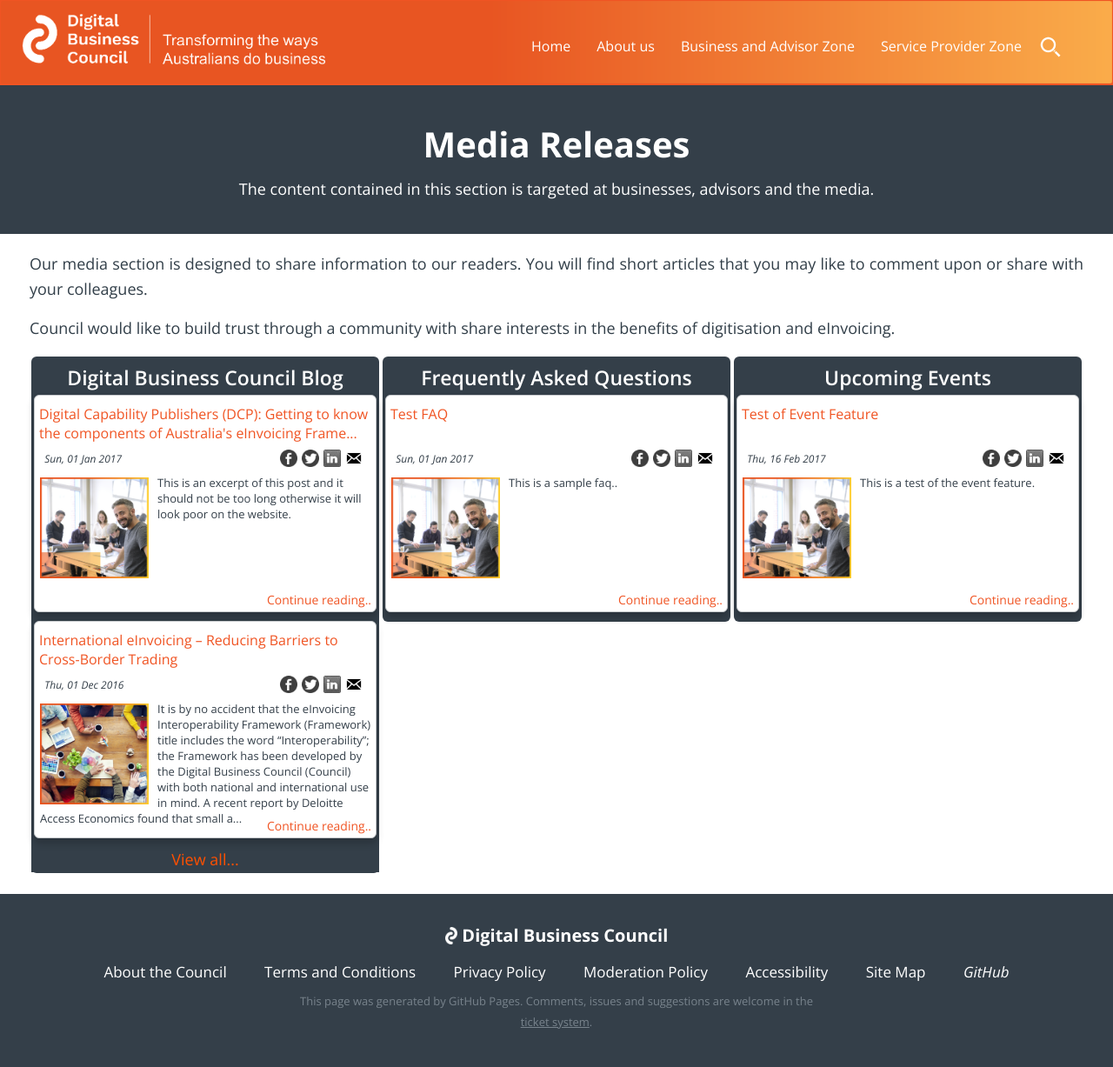
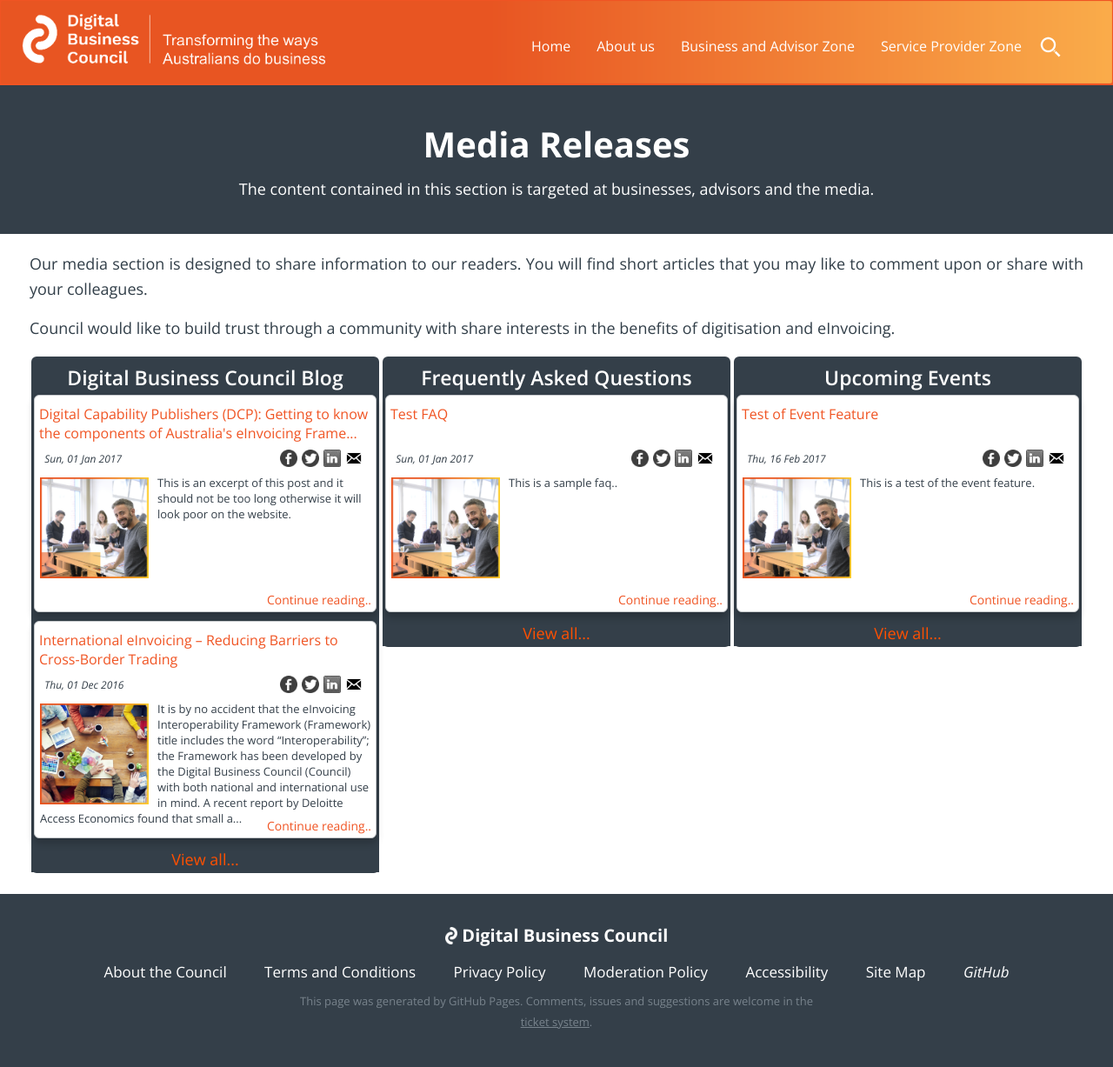
Before and after one commit to Digital-Business-Council/Digital-Business-Council.github.io, a Jekyll site: the page built from pages/business-zone/blogs/media-jump-page.md, in a window 1280 px wide. Shown: the whole page at 87% size. Built offline with Jekyll 4.4.1, drawn with Linux system fonts in a browser that asks for light colours.

Commit message:
Update media-jump-page.md

```diff
--- a/pages/business-zone/blogs/media-jump-page.md
+++ b/pages/business-zone/blogs/media-jump-page.md
@@ -112,6 +112,9 @@
 
 	</div>
   {% endfor %}
+    <div class="media-zone-cardstack-footer">
+     <a href="{{site.url | absolute}}/faqs">View all...</a>
+	</div>
 </div>
 
 
@@ -162,6 +165,9 @@
 
 	</div>
   {% endfor %}
+    <div class="media-zone-cardstack-footer">
+     <a href="#">View all...</a>
+	</div>
 </div>
 
 
```
